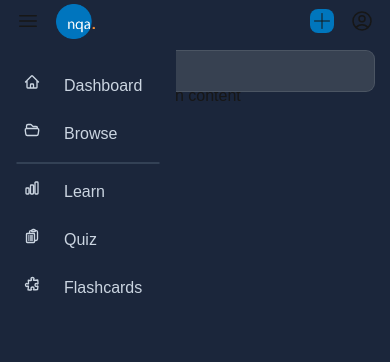
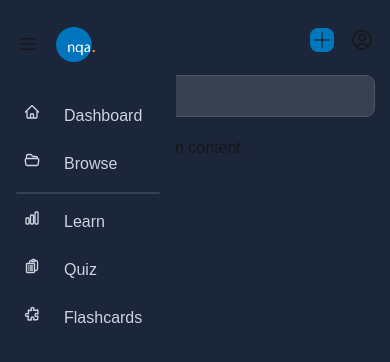
Before and after one commit to Flavius-Pantucu/nihongo-quiz-arena, a Next.js app: page / in a window 390 px wide. Both pictures are taken after a click on the icon 28 px from the left and 21 px from the top of the page. Shown: the top 362 px of the page. Built offline with nearby package versions, Linux system fonts and the light colour scheme.

Commit message:
responsiveness

```diff
--- a/src/components/container.js
+++ b/src/components/container.js
@@ -11,13 +11,13 @@ export default function Container() {
   return (
     <div className='w-full h-screen'>
       <Navbar
-        className='absolute left-0 top-0 w-[100%] h-[10%] lg:h-[5%] min-h-[40px] flex flex-row flex-wrap justify-between gap-y-2 px-4 lg:px-6'
+        className='sticky left-0 top-0 w-[100%] h-28 lg:h-20 flex flex-row flex-wrap justify-between gap-y-2 px-4 lg:px-6 pt-4 lg:pt-2'
         setSidebar={setSidebar}
         sidebar={sidebar}
       />
 
       <Sidebar
-        className={`absolute left-0 top-0 w-[45%] lg:w-[20%] h-full flex flex-col justify-start items-start gap-y-2 px-4 lg:px-6 bg-[#1b263b] transition-all duration-300 ease-in-out
+        className={`absolute left-0 top-0 w-[45%] lg:w-[20%] h-full flex flex-col justify-start items-start gap-y-2 px-4 lg:px-6 pt-4 lg:pt-2 bg-[#1b263b] transition-all duration-300 ease-in-out
           ${
             sidebar
               ? "translate-x-0 opacity-100"
@@ -27,7 +27,7 @@ export default function Container() {
         sidebar={sidebar}
       />
 
-      <Content className={`w-[100%] h-[100%]`} />
+      <Content className={`w-full h-auto pt-6`} />
     </div>
   );
 }
--- a/src/components/content.js
+++ b/src/components/content.js
@@ -2,7 +2,6 @@ import { cn } from "@/utils/cn";
 export default function Content(props) {
   return (
     <div className={cn("", props.className)}>
-      <div className='w-full h-[10%] lg:h-[5%]'></div>
       <div className='w-full flex justify-center'>Main content</div>
     </div>
   );
--- a/src/components/sidebar.js
+++ b/src/components/sidebar.js
@@ -10,7 +10,7 @@ import { cn } from "@/utils/cn";
 export default function Sidebar(props) {
   return (
     <div className={cn("", props.className)}>
-      <div className='flex justify-start items-center gap-4 h-[5%] min-h-[40px]'>
+      <div className='flex justify-start items-center gap-4 h-14 lg:h-20'>
         <BarsIcon
           className='cursor-pointer size-6 lg:size-8 hover:scale-110 transition-transform duration-200 ease-in-out'
           strokeWidth={1.5}
```
